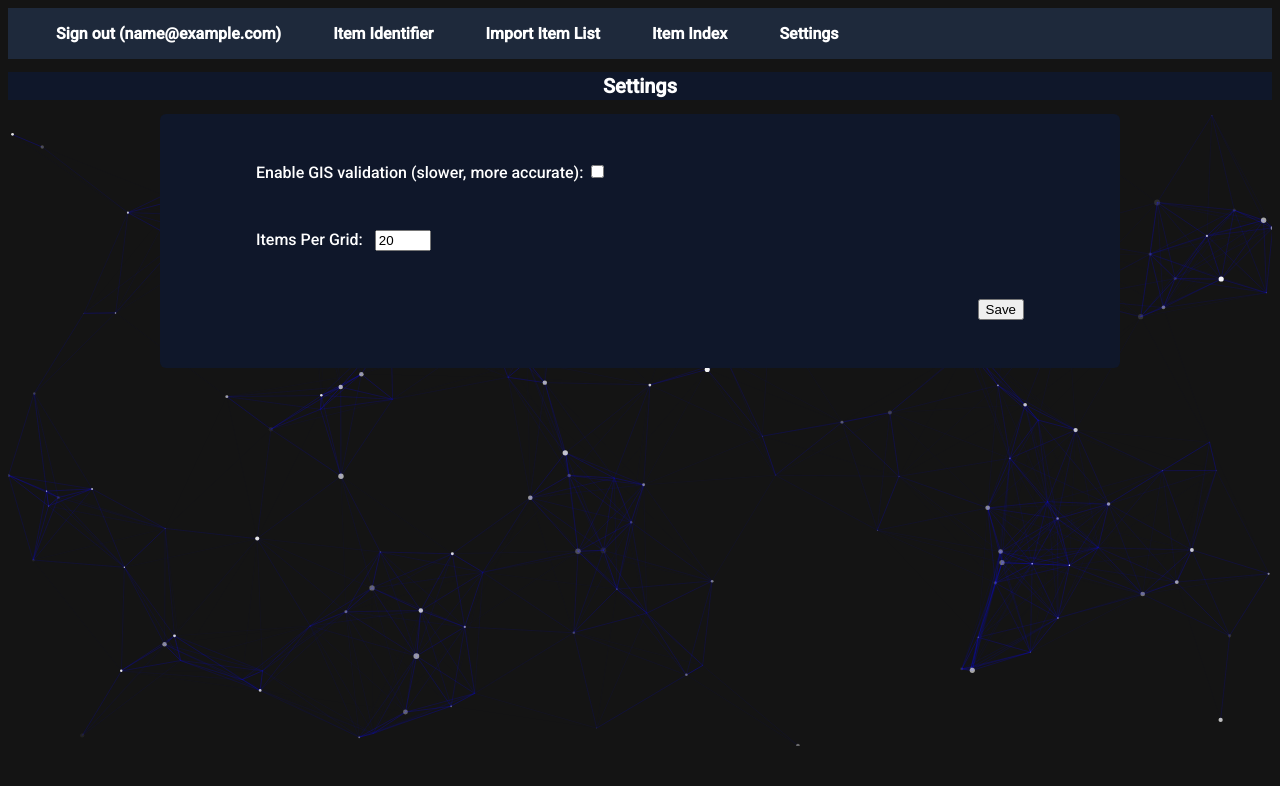
After one commit to xeon826/django_web_scraper, a Django app: page /settings/ in a window 1280 px wide. The commit adds this page. Shown: the top 786 px of the page. Run offline with Django 4.2, Linux system fonts and the light colour scheme; the visitor is signed in with stand-in values (Sample User, id 1); data comes from the database, SQL or seed files in the repository.

Commit message:
migrations and models for settings

```diff
--- a/accounts/models.py
+++ b/accounts/models.py
@@ -1,8 +1,10 @@
 from django.contrib.auth.models import AbstractUser
 from django.db import models
 
+
 class CustomUser(AbstractUser):
-    pass
+    gis_validation = models.BooleanField(null=True, blank=True, default=False)
+    items_per_grid = models.IntegerField(null=True, blank=True, default=20)
 
     def __str__(self):
         return self.email
--- a/pages/urls.py
+++ b/pages/urls.py
@@ -1,7 +1,8 @@
 from django.urls import path
 from django.contrib.auth.decorators import login_required
 
-from .views import HomePageView, AboutPageView, item_identify, ImportItemListPageView, parse_item_file, item_identify_save, item_skip
+# from .views import HomePageView, AboutPageView, item_identify, ImportItemListPageView, parse_item_file, item_identify_save, item_skip, item_index
+from .views import *
 
 urlpatterns = [
     path("", HomePageView.as_view(), name="home"),
@@ -18,4 +19,6 @@ urlpatterns = [
          login_required(parse_item_file),
          name='parse_item_file'),
     path("about/", AboutPageView.as_view(), name="about"),
+    path("item_index/", login_required(item_index), name="item_index"),
+    path("settings/", login_required(settings), name="settings"),
 ]
--- a/pages/views.py
+++ b/pages/views.py
@@ -9,6 +9,7 @@ from google_images_search import GoogleImagesSearch
 import os
 from dotenv import load_dotenv
 from django.contrib.auth.signals import user_logged_out
+from django.core.paginator import Paginator
 
 
 def logged_out(sender, **kwargs):
@@ -32,6 +33,12 @@ class ImportItemListPageView(TemplateView):
     template_name = "pages/import_item_list.html"
 
 
+def item_index(request, template_name='pages/item_index.html'):
+    args = {}
+    args['items'] = Item.objects.all()[:30]
+    return TemplateResponse(request, template_name, args)
+
+
 def parse_item_file(request, template_name='pages/parse_item_file.html'):
     item_list = request.FILES['item-list']
     file_extension = os.path.splitext(item_list.name)[1]
@@ -51,10 +58,6 @@ def parse_item_file(request, template_name='pages/parse_item_file.html'):
 
 
 def item_identify(request, template_name="pages/item_identify.html"):
-    load_dotenv()
-    gis = GoogleImagesSearch(os.environ['GAPI_KEY'],
-                             os.environ['PROJECT_CX'],
-                             validate_images=False)
     user = CustomUser.objects.get(pk=request.user.id)
     item = Item.objects.filter(status='Processing', assigned_to=user).first()
     unprocessed_item = Item.objects.filter(status__title='Unprocessed').first()
@@ -69,18 +72,42 @@ def item_identify(request, template_name="pages/item_identify.html"):
         item.status = ItemStatus.objects.filter(title='Processing').first()
         item.assigned_to = user
         item.save()
-    _search_params = {'q': item.name, 'num': 35, 'fileType': 'jpg|gif|png'}
-    gis.search(search_params=_search_params)
     image_list = []
-    for image in gis.results():
-        if not validators.url(image.url):
-            continue
-        image_list.append(image.url)
-        if len(image_list) >= 20:
-            break
+    image_list = get_image_results(item.name, user.gis_validation, user)
     args['image_list'] = image_list
     args['item'] = item
     return TemplateResponse(request, template_name, args)
+
+
+def get_image_results(item_name, gis_validation=False, user=''):
+    load_dotenv()
+    gis = GoogleImagesSearch(os.environ['GAPI_KEY'],
+                             os.environ['PROJECT_CX'],
+                             validate_images=gis_validation)
+    gis.search(
+        search_params={
+            'q':
+            item_name,
+            'num':
+            user.items_per_grid if gis_validation else user.items_per_grid +
+            15,
+            'fileType':
+            'jpg|gif|png'
+        })
+    image_list = gis.results() if gis_validation else validate_images(
+        gis.results(), user)
+    return image_list
+
+
+def validate_images(image_list, user):
+    result = []
+    for image in image_list:
+        if not validators.url(image.url):
+            continue
+        result.append(image)
+        if len(result) >= user.items_per_grid:
+            break
+    return result
 
 
 def item_identify_save(request):
@@ -100,3 +127,14 @@ def item_skip(request):
 
 class AboutPageView(TemplateView):
     template_name = "pages/about.html"
+
+
+def settings(request, template_name="pages/settings.html"):
+    user = CustomUser.objects.get(pk=request.user.id)
+    if request.method == 'POST':
+        user.gis_validation = bool(request.POST.get('gis_validation', ''))
+        user.items_per_grid = int(request.POST.get('items_per_grid', ''))
+        user.save()
+    args = {}
+    args['user'] = user
+    return TemplateResponse(request, template_name, args)
--- a/static/css/base.css
+++ b/static/css/base.css
@@ -61,12 +61,20 @@
   margin-top: 3rem;
 }
 
+.mb-12 {
+  margin-bottom: 3rem;
+}
+
+.ml-2 {
+  margin-left: 0.5rem;
+}
+
 .block {
   display: block;
 }
 
-.inline {
-  display: inline;
+.table {
+  display: table;
 }
 
 .grid {
@@ -81,32 +89,40 @@
   height: auto;
 }
 
+.h-screen {
+  height: 100vh;
+}
+
 .h-0 {
   height: 0px;
-}
-
-.h-screen {
-  height: 100vh;
 }
 
 .max-h-24 {
   max-height: 6rem;
 }
 
+.w-full {
+  width: 100%;
+}
+
+.w-screen {
+  width: 100vw;
+}
+
 .w-1\/2 {
   width: 50%;
-}
-
-.w-full {
-  width: 100%;
 }
 
 .w-3\/5 {
   width: 60%;
 }
 
-.w-screen {
-  width: 100vw;
+.table-fixed {
+  table-layout: fixed;
+}
+
+.border-collapse {
+  border-collapse: collapse;
 }
 
 .-translate-x-1\/2 {
--- a/templates/_base.html
+++ b/templates/_base.html
@@ -31,6 +31,8 @@
       rel="stylesheet"
       type="text/css"
     />
+    <link href="https://fonts.googleapis.com/icon?family=Material+Icons"
+      rel="stylesheet">
     <link rel="stylesheet" href="{% static 'css/base.css' %}" />
     {% endblock %}
   </head>
@@ -40,6 +42,8 @@
       <li class=''><a class="no-underline text-white roboto font-bold" href="{% url 'account_logout' %}">Sign out ({{user}})</a></li>
       <li class=''><a class="no-underline text-white roboto font-bold" href="{% url 'item_identify' %}">Item Identifier</a></li>
       <li class=''><a class="no-underline text-white roboto font-bold" href="{% url 'import_item_list' %}">Import Item List</a></li>
+      <li class=''><a class="no-underline text-white roboto font-bold" href="{% url 'item_index' %}">Item Index</a></li>
+      <li class=''><a class="no-underline text-white roboto font-bold" href="{% url 'settings' %}">Settings</a></li>
       {% else %}
       <li class=''><a class="no-underline text-white roboto font-bold" href="{% url 'account_login' %}">Login</a></li>
       <li class=''><a class="no-underline text-white roboto font-bold" href="{% url 'account_signup' %}">Sign up</a></li>
--- a/templates/pages/item_identify.html
+++ b/templates/pages/item_identify.html
@@ -7,13 +7,13 @@
   <h1 class='block text-center px-12 bg-slate-900 text-xl roboto text-white'>Item Identifier</h1>
   <div class='absolute left-1/2 w-3/5 -translate-x-1/2 bg-slate-900 px-24 py-12 rounded-md'>
     {% if have_items %}
-      <h3 class='block text-left bg-blue-900 p-4'>{{ item.name }}</h3>
+      <h3 class='block text-left bg-blue-900 p-4'><span>{{ item.name }}</span></h3>
       <form method="post" id='item-grid' action="{% url 'item_identify_save' %}">
         {% csrf_token %}
         <div class='grid grid-cols-5 gap-x-4 gap-y-4'>
           {% for img in image_list %}
             <div class='w-full relative overflow-hidden p-2 hover:scale-125 cursor-pointer hover:z-20 item'>
-              <img src="{{ img }}"
+              <img src="{{ img.url }}"
                    class="max-h-24 pointer-events-none object-contain w-full"/>
             </div>
           {% endfor %}
--- /dev/null
+++ b/templates/pages/settings.html
@@ -0,0 +1,22 @@
+{% extends '_base.html' %}
+{% load static %}
+{% block title %}
+    Settings
+{% endblock title %}
+{% block content %}
+    <h1 class='block text-center px-12 bg-slate-900 text-xl roboto text-white'>Settings</h1>
+    <div class='absolute left-1/2 w-3/5 -translate-x-1/2 bg-slate-900 px-24 py-12 rounded-md'>
+        <form action="{% url 'settings' %}" method='POST'>
+            {% csrf_token %}
+            <div class='block mb-12'>
+                <label>Enable GIS validation (slower, more accurate):</label>
+                <input type='checkbox' value='1' {{ user.gis_validation|yesno:'checked,""' }} name='gis_validation'/>
+            </div>
+            <div class='block mb-12'>
+                <label>Items Per Grid:</label>
+                <input type='number' class='ml-2' value='{{user.items_per_grid}}' max=30 min=10 name='items_per_grid'/>
+            </div>
+            <button class='float-right' type='submit'>Save</button>
+        </form>
+    </div>
+{% endblock content %}
```
Also changed, not shown: other parts of static/css/base.css (+74 -42 lines), static/css/base_.css (+30 -0 lines), templates/pages/item_index.html (added, +34 -0 lines), accounts/migrations/0002_customuser_gis_validation_customuser_items_per_grid.py (added), accounts/migrations/0003_alter_customuser_gis_validation.py (added), pages/migrations/0004_settings.py (added), pages/migrations/0005_settings_user.py (added), pages/migrations/0006_alter_settings_gis_validation.py (added), pages/migrations/0007_alter_settings_user.py (added), pages/migrations/0008_settings_items_per_grid.py (added), pages/migrations/0009_delete_settings.py (added), 2 other files.
